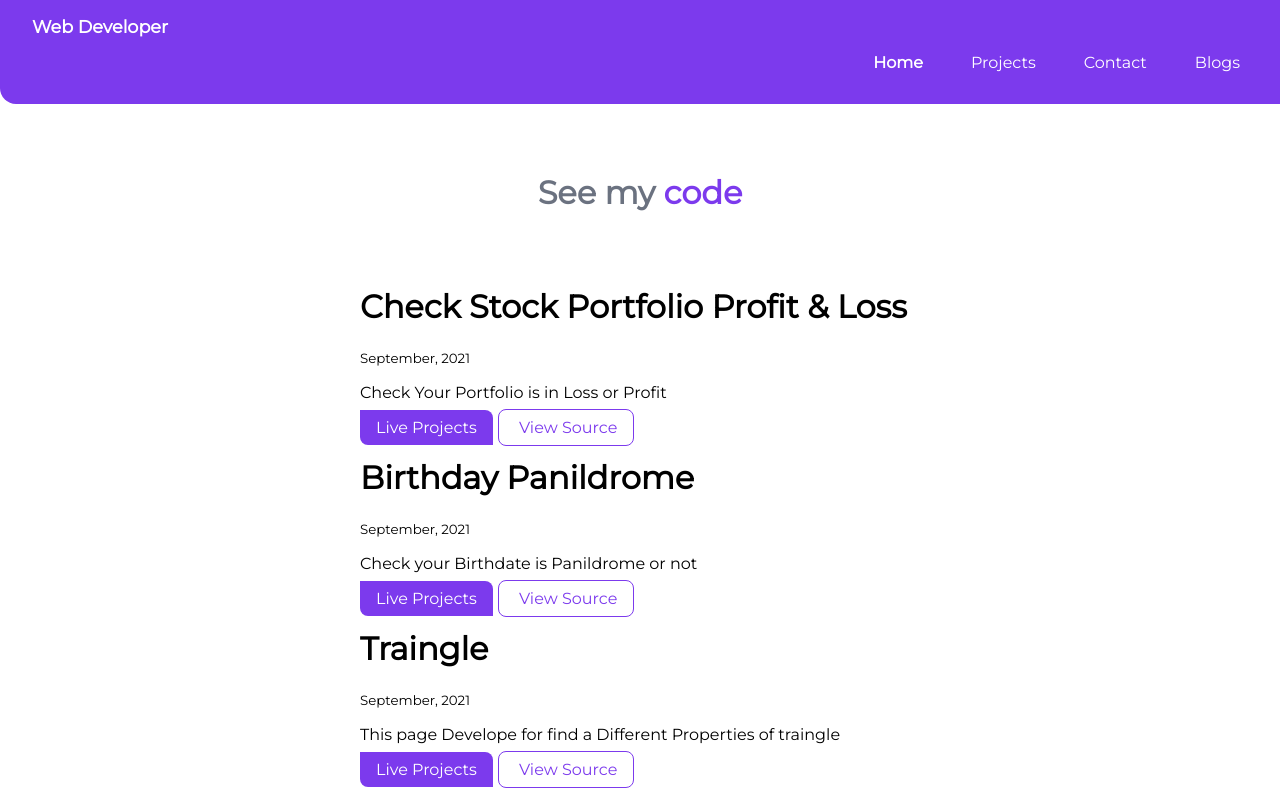
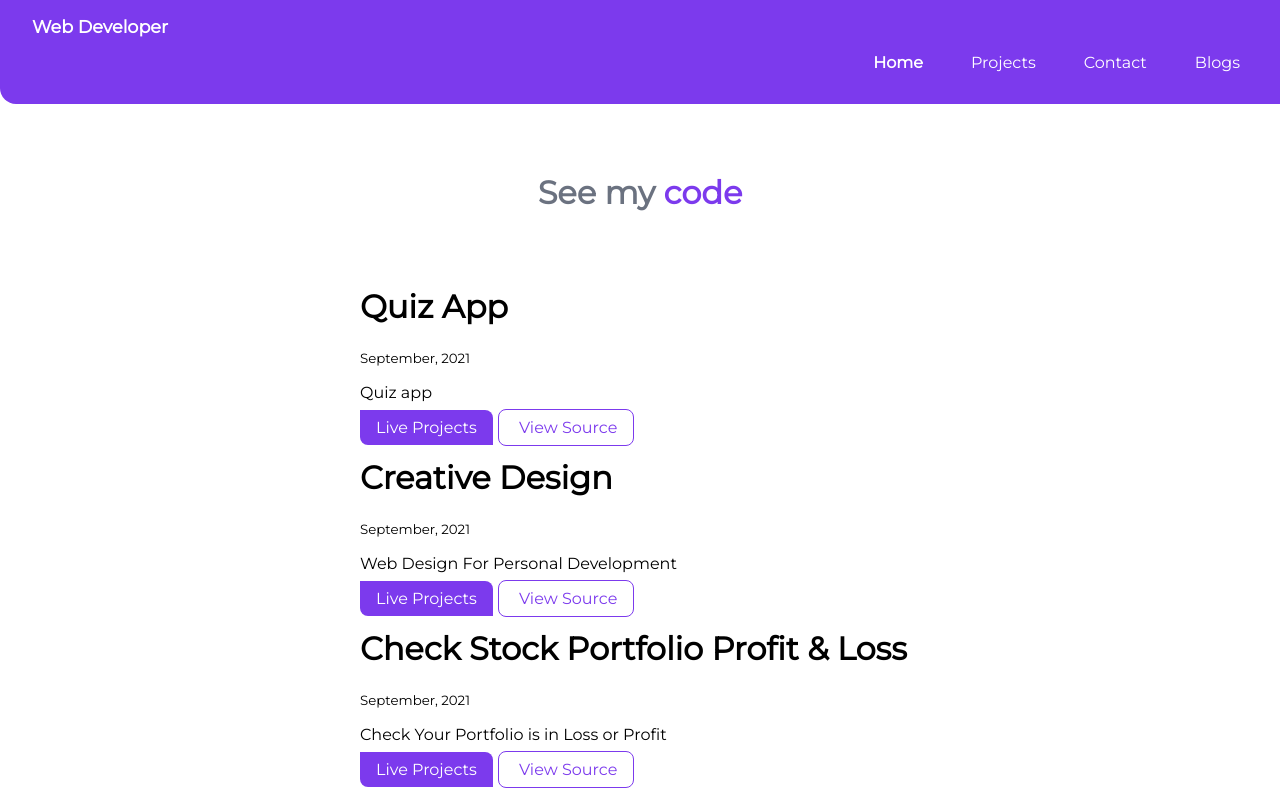
Before and after one commit to krmukesh1/React-Portfolio, a React (Create React App) app: page /#/projects in a window 1280 px wide. Shown: the top 800 px of the page. Built offline with nearby package versions, Linux system fonts and the light colour scheme.

Commit message:
added codes

```diff
--- a/src/data/index.js
+++ b/src/data/index.js
@@ -1,4 +1,22 @@
 const PROJECT_DATA = [
+  {
+    title: "Quiz App",
+    date: "September, 2021",
+    content: "Quiz app",
+    plink: "https://quiz-apps1.netlify.app/",
+    slink: "https://krmukesh1.github.io/Quiz-app/",
+    primary_button: " Live Projects",
+    secondary_button: " View Source",
+  },
+  {
+    title: "Creative Design",
+    date: "September, 2021",
+    content: "Web Design For Personal Development",
+    plink: "https://brain-inventory.netlify.app/",
+    slink: "https://krmukesh1.github.io/Bi-Task/",
+    primary_button: " Live Projects",
+    secondary_button: " View Source",
+  },
   {
     title: "Check Stock Portfolio Profit & Loss",
     date: "September, 2021",
```
